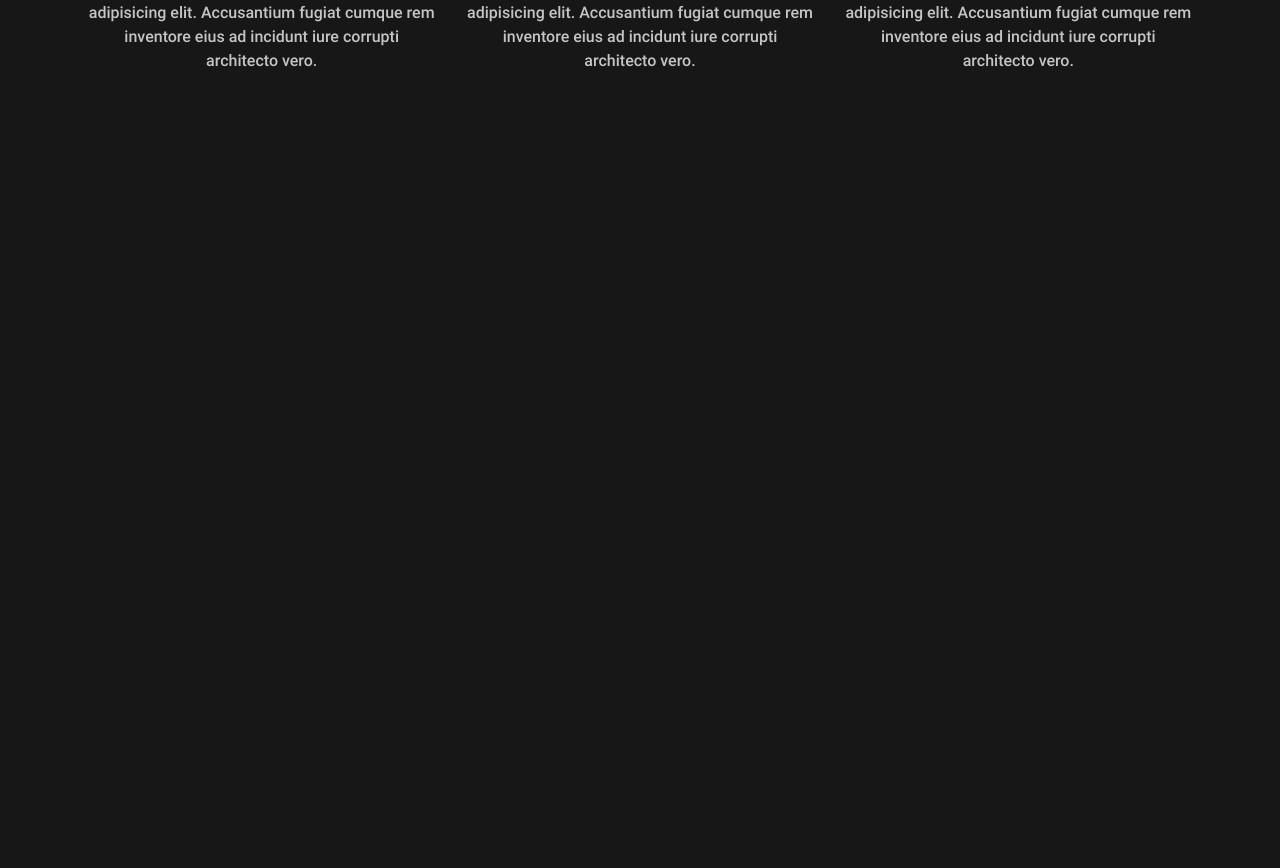
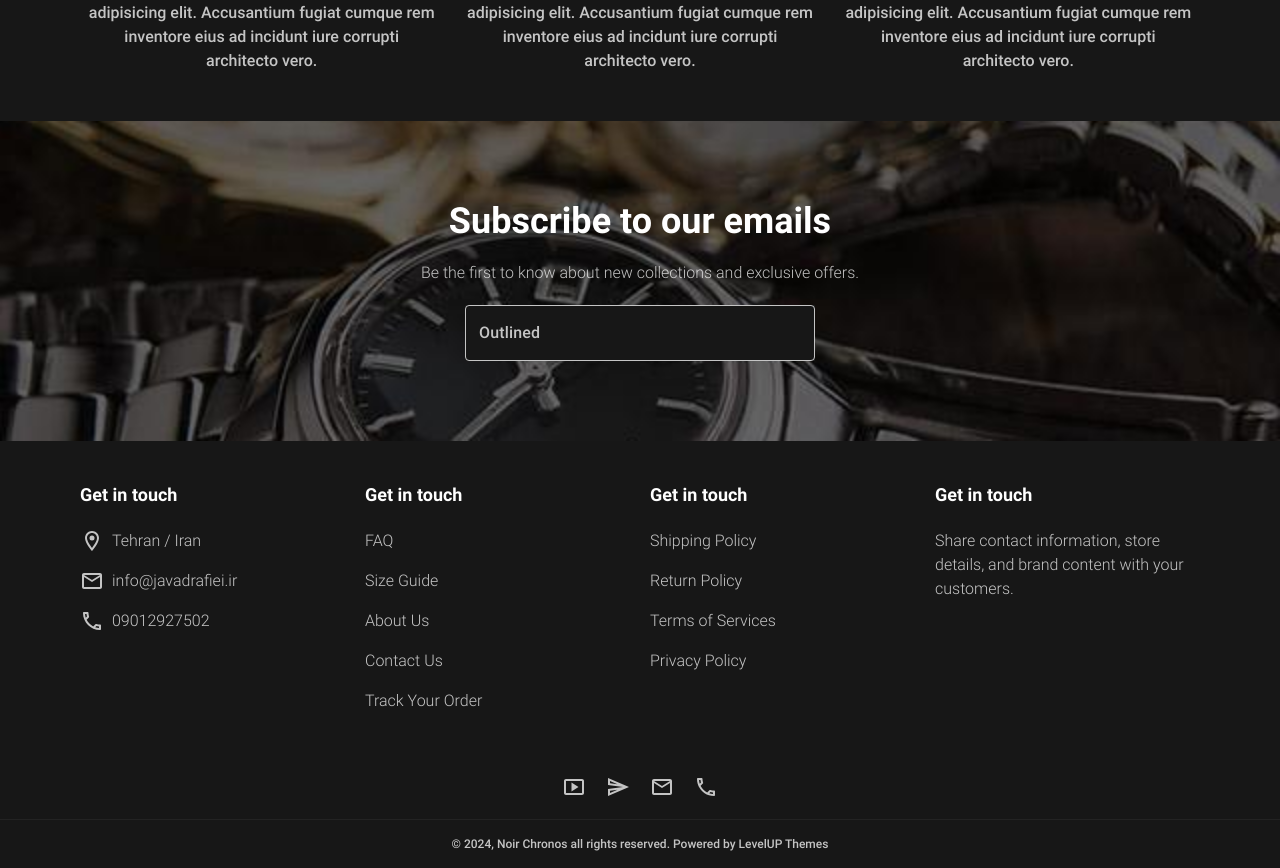
Before and after one commit to JavadRafieii/Noir-Chronos, a Next.js app: page / in a window 1280 px wide. Shown: the part 4802-5670 px from the top of the page. Before the commit the page ends 4923 px from the top, so only its background shows below. Built offline with nearby package versions, Linux system fonts and the light colour scheme.

Commit message:
The site footer was implemented.

```diff
--- /dev/null
+++ b/components/footer/footer.jsx
@@ -0,0 +1,108 @@
+import Container from "@/theme/container";
+import LocationOnOutlinedIcon from '@mui/icons-material/LocationOnOutlined';
+import EmailOutlinedIcon from '@mui/icons-material/EmailOutlined';
+import PhoneOutlinedIcon from '@mui/icons-material/PhoneOutlined';
+import SmartDisplayOutlinedIcon from '@mui/icons-material/SmartDisplayOutlined';
+import SendOutlinedIcon from '@mui/icons-material/SendOutlined';
+import TextField from '@mui/material/TextField';
+import { styled } from '@mui/material/styles';
+
+const StyledTextField = styled(TextField)(({ theme }) => ({
+    background: "#171717",
+    width: "350px",
+    ".MuiInputBase-input": {
+        fontFamily: "Roboto-Medium",
+        color: "#ffffffbf",
+        borderRadius: "5px",
+    },
+    ".MuiFormLabel-root": {
+        fontFamily: "Roboto-Medium",
+        color: "#ffffffbf",
+    },
+    ".MuiFormLabel-root.Mui-focused ": {
+        color: "#ffffffbf",
+    },
+    ".MuiInputBase-root.Mui-focused .MuiOutlinedInput-notchedOutline": {
+        borderColor: "#ffffffbf",
+        color: "#ffffffbf",
+    },
+    ".MuiInputBase-root .MuiOutlinedInput-notchedOutline": {
+        borderColor: "#ffffffbf",
+    },
+    ".MuiInputBase-root:hover .MuiOutlinedInput-notchedOutline": {
+        borderColor: "#ffffffbf",
+    },
+}));
+
+function Footer() {
+    return (
+        <footer>
+            <div className="bg-[url('/images/banner-4.jpeg')] bg-cover bg-center py-20">
+                <Container>
+                    <h4 className="font-Roboto-Bold text-white text-3xl lg:text-4xl text-center">Subscribe to our emails</h4>
+                    <p className="font-Roboto-Light text-light-gray text-base text-center my-5">Be the first to know about new collections and exclusive offers.</p>
+                    <div className="flex justify-center">
+                        <StyledTextField id="outlined-basic" label="Outlined" variant="outlined" />
+                    </div>
+                </Container>
+            </div>
+            <Container>
+                <div className="grid grid-cols-1 md:grid-cols-2 lg:grid-cols-4 gap-5 py-10">
+                    <div>
+                        <h5 className="font-Roboto-Bold text-white text-lg mb-5">Get in touch</h5>
+                        <ul className="font-Roboto-Light text-light-gray flex flex-col gap-4">
+                            <li className="flex items-center gap-x-2 duration-[.5s] hover:text-golden">
+                                <LocationOnOutlinedIcon />
+                                Tehran / Iran
+                            </li>
+                            <li className="flex items-center gap-x-2 duration-[.5s] hover:text-golden">
+                                <EmailOutlinedIcon />
+                                info@javadrafiei.ir
+                            </li>
+                            <li className="flex items-center gap-x-2 duration-[.5s] hover:text-golden">
+                                <PhoneOutlinedIcon />
+                                09012927502
+                            </li>
+                        </ul>
+                    </div>
+                    <div>
+                        <h5 className="font-Roboto-Bold text-white text-lg mb-5">Get in touch</h5>
+                        <ul className="font-Roboto-Light text-light-gray flex flex-col gap-4">
+                            <li className="duration-[.5s] hover:text-golden">FAQ </li>
+                            <li className="duration-[.5s] hover:text-golden">Size Guide</li>
+                            <li className="duration-[.5s] hover:text-golden">About Us</li>
+                            <li className="duration-[.5s] hover:text-golden">Contact Us</li>
+                            <li className="duration-[.5s] hover:text-golden">Track Your Order</li>
+                        </ul>
+                    </div>
+                    <div>
+                        <h5 className="font-Roboto-Bold text-white text-lg mb-5">Get in touch</h5>
+                        <ul className="font-Roboto-Light text-light-gray flex flex-col gap-4">
+                            <li className="duration-[.5s] hover:text-golden">Shipping Policy</li>
+                            <li className="duration-[.5s] hover:text-golden">Return Policy</li>
+                            <li className="duration-[.5s] hover:text-golden">Terms of Services</li>
+                            <li className="duration-[.5s] hover:text-golden">Privacy Policy</li>
+                        </ul>
+                    </div>
+                    <div>
+                        <h5 className="font-Roboto-Bold text-white text-lg mb-5">Get in touch</h5>
+                        <ul className="font-Roboto-Light text-light-gray flex flex-col gap-4">
+                            <li className="duration-[.5s] hover:text-golden">Share contact information, store details, and brand content with your customers.</li>
+                        </ul>
+                    </div>
+                </div>
+                <ul className="text-light-gray flex items-center justify-center gap-x-5 my-5">
+                    <li><SmartDisplayOutlinedIcon /></li>
+                    <li><SendOutlinedIcon /></li>
+                    <li><EmailOutlinedIcon /></li>
+                    <li><PhoneOutlinedIcon /></li>
+                </ul>
+            </Container>
+            <div className="p-4 border-t-[1px] border-shellfish">
+                <p className="font-Roboto-Medium text-light-gray text-xs text-center">© 2024, Noir Chronos all rights reserved. Powered by LevelUP Themes</p>
+            </div>
+        </footer>
+    );
+};
+
+export default Footer;
--- a/pages/_app.js
+++ b/pages/_app.js
@@ -1,10 +1,13 @@
 import "@/styles/globals.css";
 import Header from "@/components/header/header";
+import Footer from "@/components/footer/footer";
+
 export default function App({ Component, pageProps }) {
   return (
     <>
       <Header />
       <Component {...pageProps} />
+      <Footer />
     </>
   );
 };
```
Also changed, not shown: components/trendingProducts/trendingProducts.jsx (+0 -13 lines).
